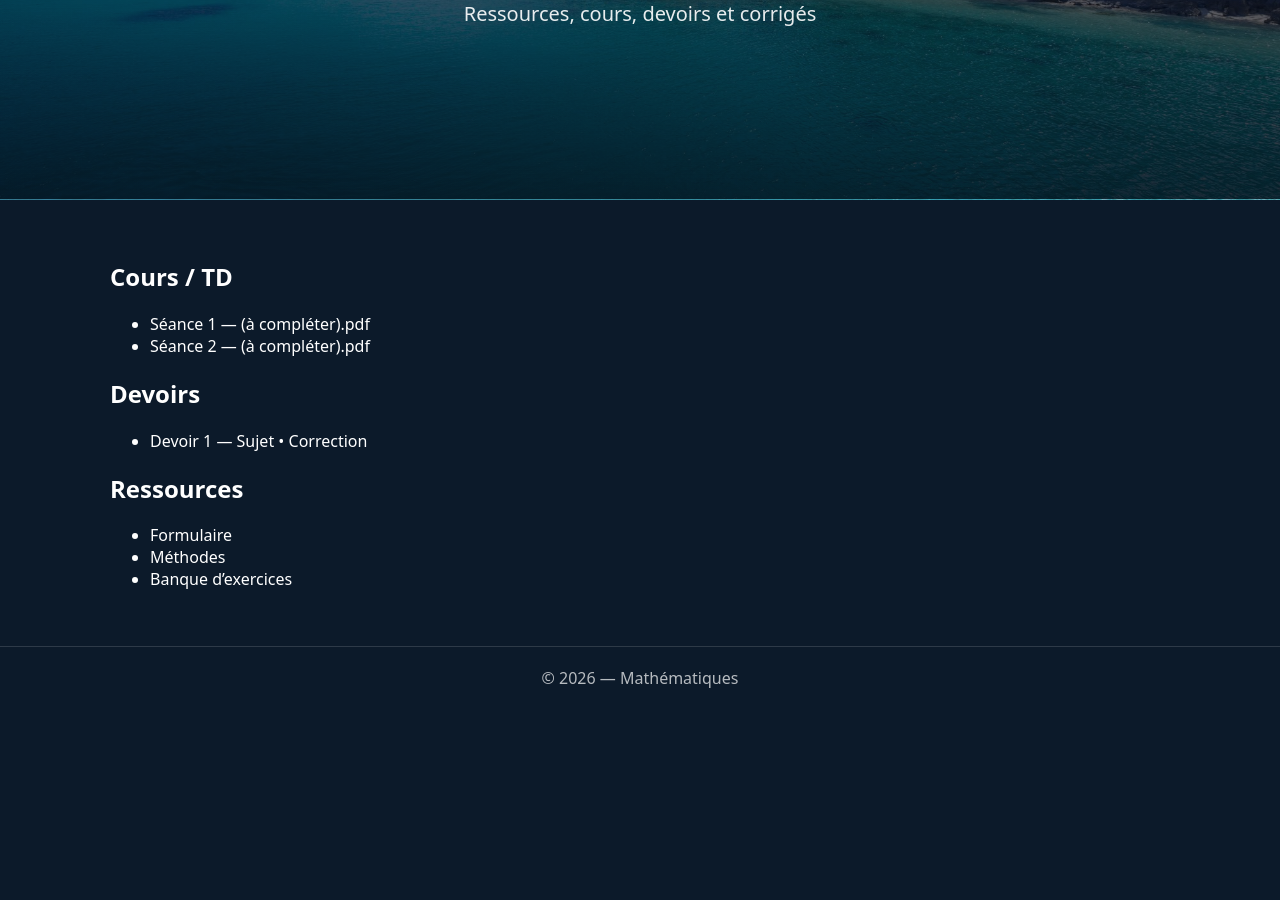
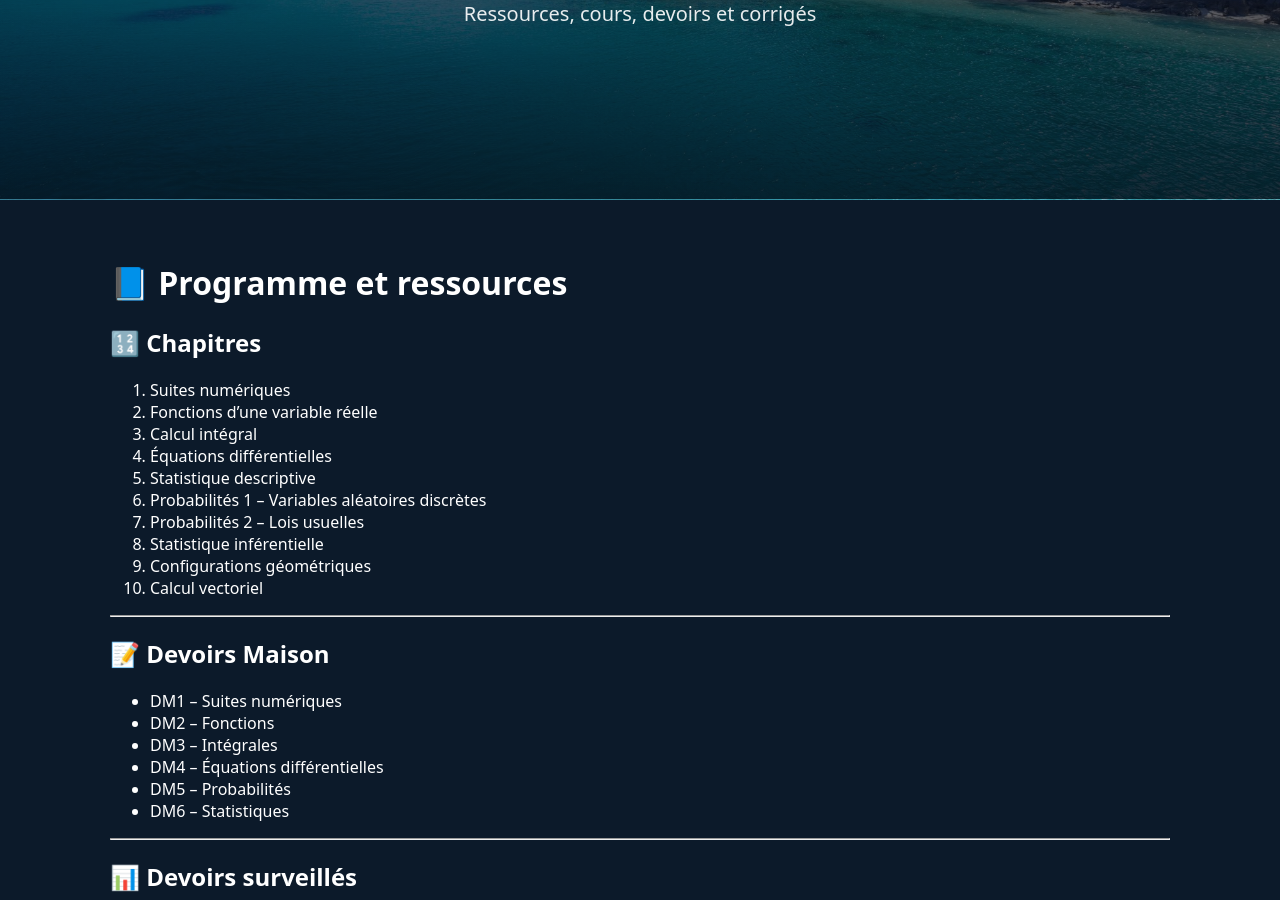
Before and after one commit to rudasingwaibrahim/rudasingwaibrahim.github.io, a Jekyll site: the page built from classes/bts-mec1.md, in a window 1280 px wide and 900 px high, scrolled down 341 px. Built offline with Jekyll 4.4.1, drawn with Linux system fonts in a browser that asks for light colours; our own code applies the rules of GitHub Pages for plain Markdown files; before the commit the page ends 1050 px from its top, so only the background shows below that; some of the changed text lies outside the part shown.

Commit message:
Update bts-mec1.md

```diff
--- a/classes/bts-mec1.md
+++ b/classes/bts-mec1.md
@@ -2,17 +2,59 @@
 title: BTS MEC1
 permalink: /classes/bts-mec1/
 hero_title: "BTS MEC1"
-hero_subtitle: "Cours • TD • Devoirs • Ressources"
+hero_subtitle: "Cours • TD • Devoirs • Devoirs surveillés • Corrigés"
 ---
 
-## Cours / TD
-- [Séance 1 — (à compléter).pdf](#)
-- [Séance 2 — (à compléter).pdf](#)
+# 📘 Programme et ressources
 
-## Devoirs
-- [Devoir 1 — Sujet](#) • [Correction](#)
+## 🔢 Chapitres
 
-## Ressources
-- [Formulaire](#)
-- [Méthodes](#)
-- [Banque d’exercices](#)
+1. [Suites numériques](/classes/bts-mec1/chapitre1/)
+2. [Fonctions d’une variable réelle](/classes/bts-mec1/chapitre2/)
+3. [Calcul intégral](/classes/bts-mec1/chapitre3/)
+4. [Équations différentielles](/classes/bts-mec1/chapitre4/)
+5. [Statistique descriptive](/classes/bts-mec1/chapitre5/)
+6. [Probabilités 1 – Variables aléatoires discrètes](/classes/bts-mec1/chapitre6/)
+7. [Probabilités 2 – Lois usuelles](/classes/bts-mec1/chapitre7/)
+8. [Statistique inférentielle](/classes/bts-mec1/chapitre8/)
+9. [Configurations géométriques](/classes/bts-mec1/chapitre9/)
+10. [Calcul vectoriel](/classes/bts-mec1/chapitre10/)
+
+---
+
+## 📝 Devoirs Maison
+
+- [DM1 – Suites numériques](/classes/bts-mec1/dm1/)
+- [DM2 – Fonctions](/classes/bts-mec1/dm2/)
+- [DM3 – Intégrales](/classes/bts-mec1/dm3/)
+- [DM4 – Équations différentielles](/classes/bts-mec1/dm4/)
+- [DM5 – Probabilités](/classes/bts-mec1/dm5/)
+- [DM6 – Statistiques](/classes/bts-mec1/dm6/)
+
+---
+
+## 📊 Devoirs surveillés
+
+- [DS1](/classes/bts-mec1/ds1/)
+- [DS2](/classes/bts-mec1/ds2/)
+- [DS3](/classes/bts-mec1/ds3/)
+- [DS4](/classes/bts-mec1/ds4/)
+- [DS5](/classes/bts-mec1/ds5/)
+- [DS6](/classes/bts-mec1/ds6/)
+
+---
+
+## 📘 Devoirs blancs
+
+- [DB1](/classes/bts-mec1/db1/)
+- [DB2](/classes/bts-mec1/db2/)
+- [DB3](/classes/bts-mec1/db3/)
+- [DB4](/classes/bts-mec1/db4/)
+- [DB5](/classes/bts-mec1/db5/)
+- [DB6](/classes/bts-mec1/db6/)
+
+---
+
+## ✅ Corrigés
+
+Tous les corrigés sont accessibles dans chaque rubrique correspondante.
```
